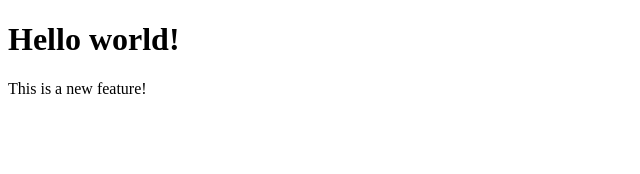
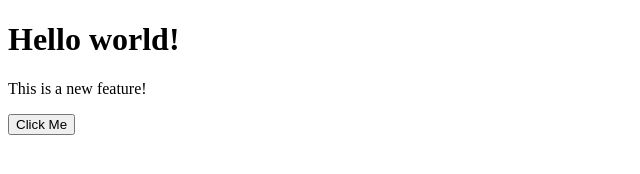
Before and after one commit to AYD-7/Lecture-0, a plain HTML site: page index.html in a window 1280 px wide. Shown: the whole page, without its empty margins (0-640 px from the left). Drawn offline with Linux system fonts and the light colour scheme.

Commit message:
Updated index.html
I created a button.

```diff
--- a/index.html
+++ b/index.html
@@ -8,5 +8,6 @@
 <body>
     <h1>Hello world!</h1>
     <p>This is a new feature!</p>
+    <button type="button">Click Me</button>
 </body>
 </html>
```
